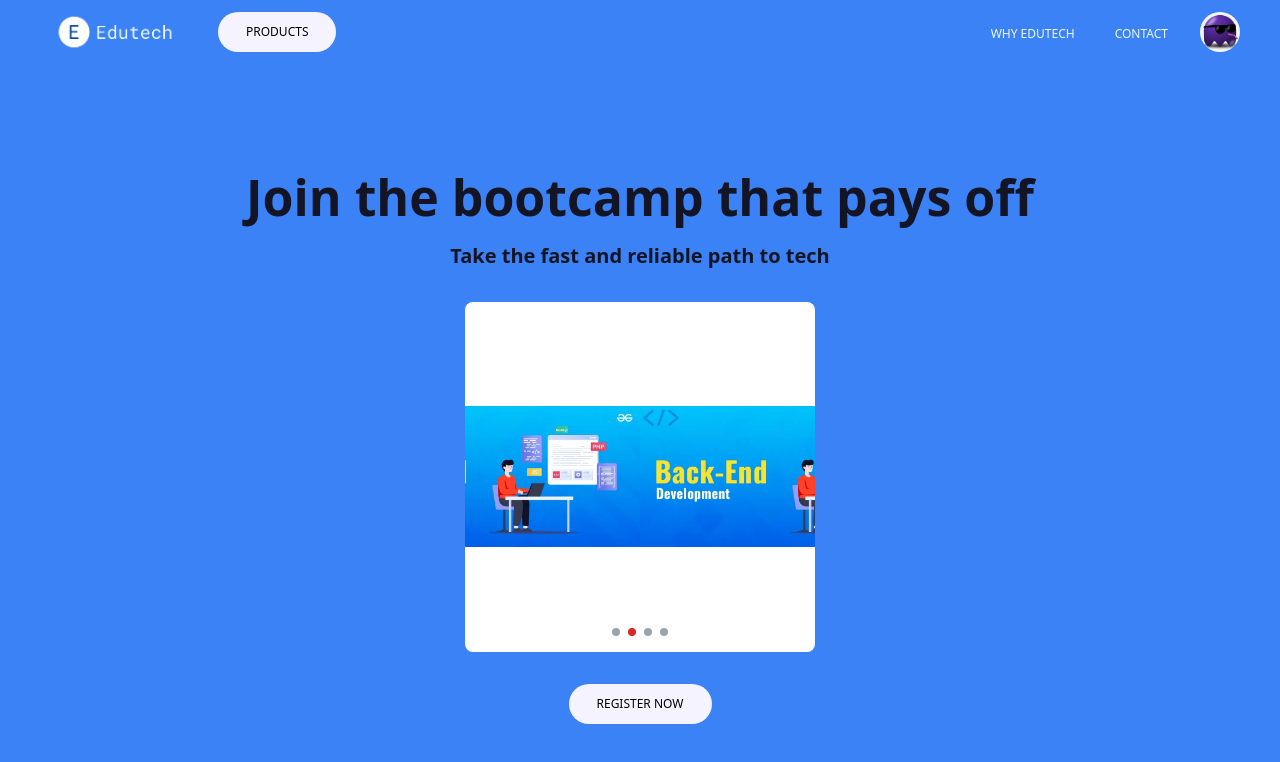
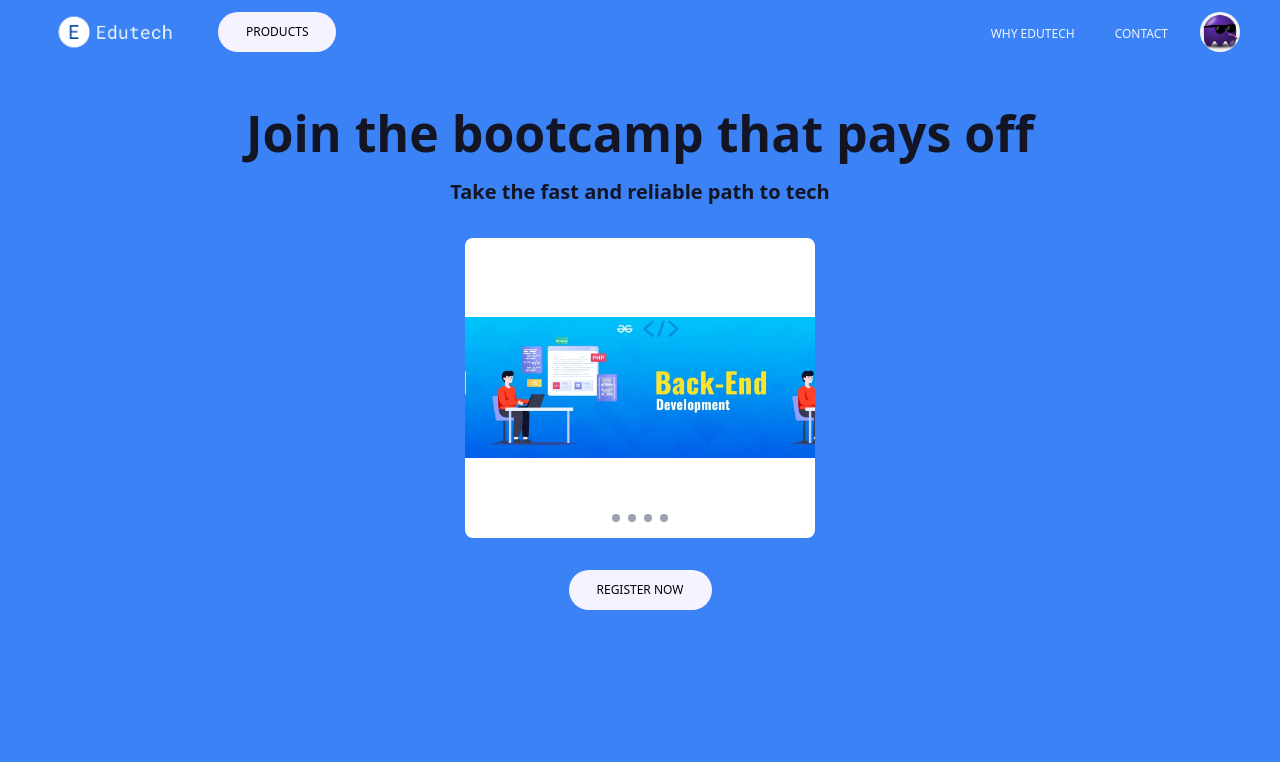
Before and after one commit to Pheeleex/edTech, a Next.js app: page / in a window 1280 px wide. Shown: the top 762 px of the page. Built offline with nearby package versions, Linux system fonts and the light colour scheme; no server answers.

Commit message:
authform

```diff
--- a/app/(auth)/layout.tsx
+++ b/app/(auth)/layout.tsx
@@ -37,7 +37,7 @@ const Layout = ({ children }: { children: React.ReactNode }) => {
       bg-white p-4 py-10 lg:justify-center lg:p-10 lg:py-0">
         <div className="mb-16 lg:hidden">
           <Image
-             src="/assets/icons/eTech-logo.png"
+             src="/assets/icons/edtech.png"
             alt="logo"
             width={224}
             height={82}
--- a/components/AuthForm.tsx
+++ b/components/AuthForm.tsx
@@ -107,7 +107,7 @@ const AuthForm = ({ type }: { type: FormType }) => {
   return (
     <Form {...form}>
       <form onSubmit={form.handleSubmit(onSubmit)} className="space-y-8">
-        <h1 className="form-title">{type === "sign-in" ? "Sign In" : "Sign Up"}</h1>
+        <h1 className="form-title text-blue-700">{type === "sign-in" ? "Sign In" : "Sign Up"}</h1>
         {error && <p className="text-red-500">{error}</p>}
 
         {/* Full Name Field for Sign-Up */}
@@ -174,7 +174,7 @@ const AuthForm = ({ type }: { type: FormType }) => {
           />
         )}
 
-        <Button type="submit" disabled={isLoading}>
+        <Button type="submit" disabled={isLoading} className="bg-brand  rounded-md">
           {isLoading ? "Loading..." : type === "sign-in" ? "Sign In" : "Sign Up"}
         </Button>
       </form>
--- a/components/CustomSlider.tsx
+++ b/components/CustomSlider.tsx
@@ -9,7 +9,7 @@ const imageContainerStyles =
   "relative w-full flex justify-center items-center overflow-hidden";
 const dotsContainerStyles = "absolute bottom-4 flex justify-center w-full";
 const dotStyle = "mx-1 cursor-pointer w-2 h-2 rounded-full bg-gray-400";
-const activeDotStyle = "bg-red-600";
+const activeDotStyle = "bg-blue-600";
 
 interface CustomSliderProps {
   items: string[]; // Array of image URLs
--- a/components/Hero.tsx
+++ b/components/Hero.tsx
@@ -11,11 +11,11 @@ const Hero = () => {
                 ]
   return (
     <div className='flex flex-col justify-center items-center gap-8'>
-        <div className=' flex flex-col mt-16 md:mt-24 justify-center items-center gap-6'>
+        <div className=' flex flex-col mt-8 justify-center items-center gap-6'>
             <h1 className='h1'>Join the bootcamp that pays off</h1>
             <h3 className='h3 text-center'>Take the fast and reliable path to tech</h3>
         </div>
-        <div className='w-[90%] max-w-[350px] mx-auto h-[350px]'>
+        <div className='w-[90%] max-w-[350px] mx-auto h-[300px]'>
             <CustomSlider
               items={images}
               width={300}
```
Also changed, not shown: public/assets/icons/edtech.png (added).
